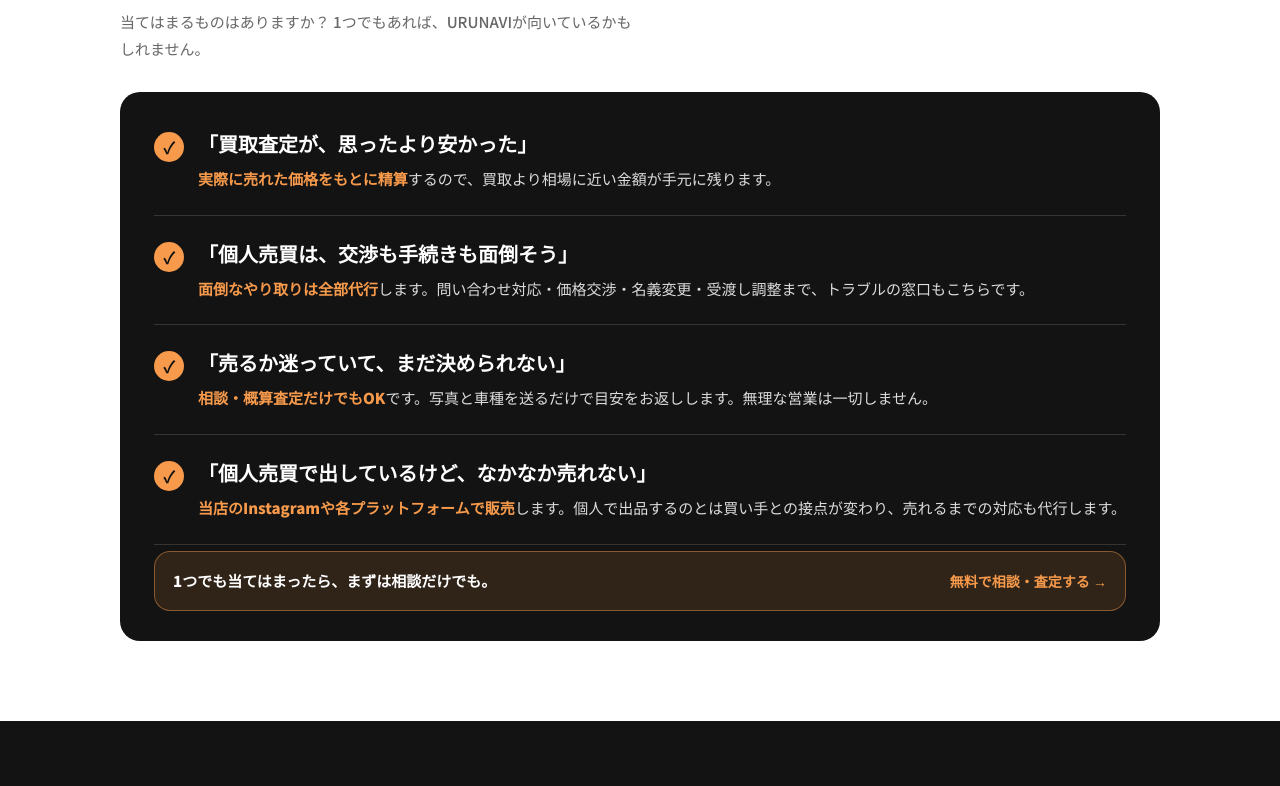
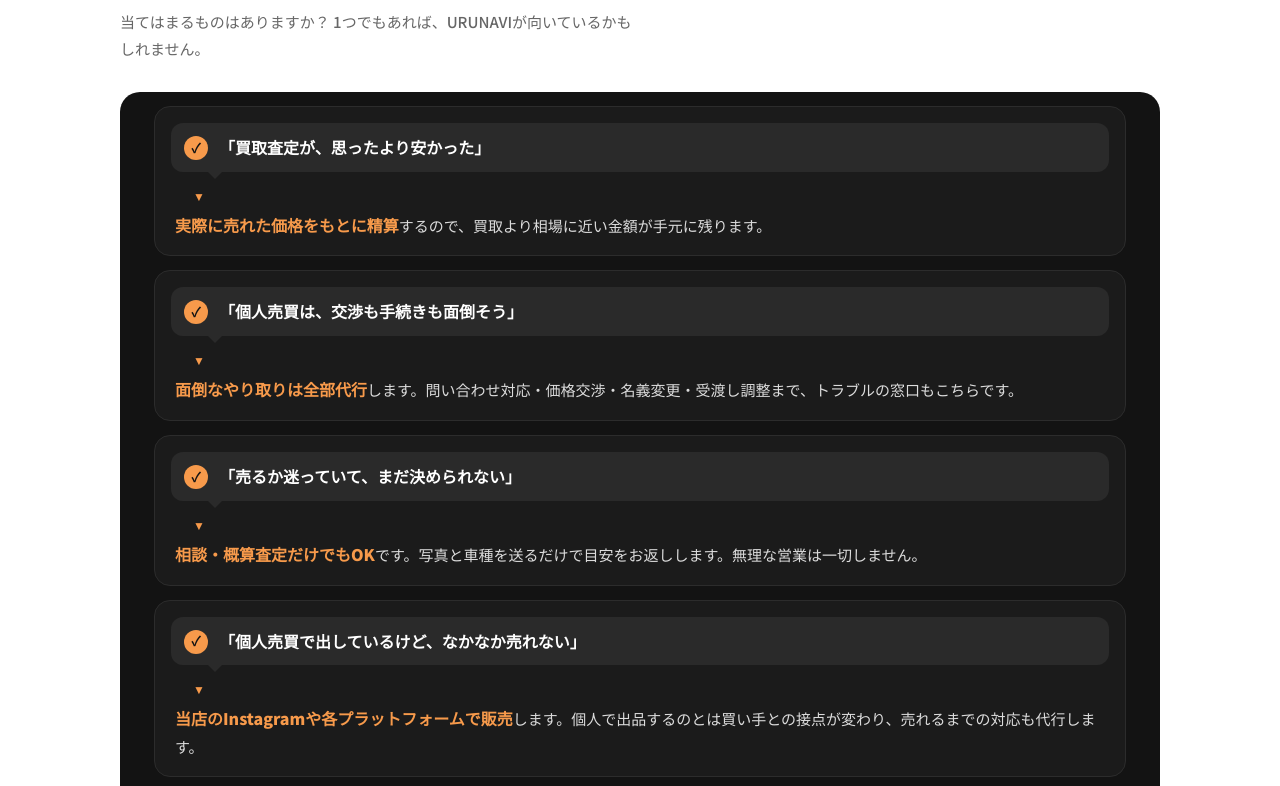
Before and after one commit to therustygarage/urunavi-LP, a plain HTML site: page index.html in a window 1280 px wide. Shown: the part 874-1660 px from the top of the page. Drawn offline with nearby package versions, Linux system fonts and the light colour scheme.

Commit message:
「こんな方へ」を吹き出し＋矢印＋答えのカード形式に変更

```diff
--- a/index.html
+++ b/index.html
@@ -98,17 +98,26 @@
   .hero-note{font-size:12px;color:#bdbdbd;margin-top:14px;}
 
   /* ---------- PAIN (checklist / voice rows) ---------- */
-  .check-panel{margin-top:30px;background:var(--black);border-radius:20px;padding:10px 22px 26px;}
-  .check-row{display:flex;gap:14px;padding:22px 0;border-bottom:1px solid rgba(255,255,255,.14);}
-  .check-row:last-of-type{border-bottom:none;}
+  .check-panel{margin-top:30px;background:var(--black);border-radius:20px;padding:22px 18px 24px;}
+  .check-card{background:#1b1b1b;border:1px solid #2c2c2c;border-radius:16px;padding:16px;margin-bottom:14px;}
+  .check-card:last-of-type{margin-bottom:0;}
+  .bubble{
+    position:relative;background:#2a2a2a;border-radius:12px;
+    padding:12px 14px 12px 48px;
+    font-size:16px;font-weight:900;color:var(--white);line-height:1.55;
+  }
+  .bubble::after{
+    content:"";position:absolute;left:36px;bottom:-7px;
+    border:8px solid transparent;border-top-color:#2a2a2a;border-bottom:0;
+  }
   .check-icon{
-    width:30px;height:30px;flex:none;margin-top:4px;border-radius:50%;
+    position:absolute;left:13px;top:13px;width:24px;height:24px;border-radius:50%;
     background:var(--orange);color:var(--black);
-    display:flex;align-items:center;justify-content:center;font-weight:900;font-size:16px;
+    display:flex;align-items:center;justify-content:center;font-weight:900;font-size:13px;
   }
-  .check-row .voice{font-size:18px;font-weight:900;color:var(--white);line-height:1.55;}
-  .check-row .answer{font-size:15px;color:#dcdcdc;margin-top:6px;line-height:1.85;}
-  .check-row .answer strong{color:var(--orange);font-weight:900;}
+  .flow-arrow{color:var(--orange);font-size:12px;font-weight:900;margin:13px 0 5px 22px;}
+  .check-card .answer{font-size:15px;color:#dcdcdc;line-height:1.8;padding:0 4px;}
+  .check-card .answer strong{color:var(--orange);font-weight:900;font-size:16px;}
   .check-foot{
     margin-top:6px;background:rgba(247,154,75,.13);border:1px solid rgba(247,154,75,.45);
     border-radius:var(--radius);padding:16px 18px;
@@ -287,33 +296,25 @@
     <h2>こんな方へ</h2>
     <p class="sec-lead">当てはまるものはありますか？ 1つでもあれば、URUNAVIが向いているかもしれません。</p>
     <div class="check-panel">
-      <div class="check-row">
-        <span class="check-icon">✓</span>
-        <div>
-          <p class="voice">「買取査定が、思ったより安かった」</p>
-          <p class="answer"><strong>実際に売れた価格をもとに精算</strong>するので、買取より相場に近い金額が手元に残ります。</p>
-        </div>
+      <div class="check-card">
+        <div class="bubble"><span class="check-icon">✓</span>「買取査定が、思ったより安かった」</div>
+        <div class="flow-arrow">▼</div>
+        <p class="answer"><strong>実際に売れた価格をもとに精算</strong>するので、買取より相場に近い金額が手元に残ります。</p>
       </div>
-      <div class="check-row">
-        <span class="check-icon">✓</span>
-        <div>
-          <p class="voice">「個人売買は、交渉も手続きも面倒そう」</p>
-          <p class="answer"><strong>面倒なやり取りは全部代行</strong>します。問い合わせ対応・価格交渉・名義変更・受渡し調整まで、トラブルの窓口もこちらです。</p>
-        </div>
+      <div class="check-card">
+        <div class="bubble"><span class="check-icon">✓</span>「個人売買は、交渉も手続きも面倒そう」</div>
+        <div class="flow-arrow">▼</div>
+        <p class="answer"><strong>面倒なやり取りは全部代行</strong>します。問い合わせ対応・価格交渉・名義変更・受渡し調整まで、トラブルの窓口もこちらです。</p>
       </div>
-      <div class="check-row">
-        <span class="check-icon">✓</span>
-        <div>
-          <p class="voice">「売るか迷っていて、まだ決められない」</p>
-          <p class="answer"><strong>相談・概算査定だけでもOK</strong>です。写真と車種を送るだけで目安をお返しします。無理な営業は一切しません。</p>
-        </div>
+      <div class="check-card">
+        <div class="bubble"><span class="check-icon">✓</span>「売るか迷っていて、まだ決められない」</div>
+        <div class="flow-arrow">▼</div>
+        <p class="answer"><strong>相談・概算査定だけでもOK</strong>です。写真と車種を送るだけで目安をお返しします。無理な営業は一切しません。</p>
       </div>
-      <div class="check-row">
-        <span class="check-icon">✓</span>
-        <div>
-          <p class="voice">「個人売買で出しているけど、なかなか売れない」</p>
-          <p class="answer"><strong>当店のInstagramや各プラットフォームで販売</strong>します。個人で出品するのとは買い手との接点が変わり、売れるまでの対応も代行します。</p>
-        </div>
+      <div class="check-card">
+        <div class="bubble"><span class="check-icon">✓</span>「個人売買で出しているけど、なかなか売れない」</div>
+        <div class="flow-arrow">▼</div>
+        <p class="answer"><strong>当店のInstagramや各プラットフォームで販売</strong>します。個人で出品するのとは買い手との接点が変わり、売れるまでの対応も代行します。</p>
       </div>
       <div class="check-foot">
         <p>1つでも当てはまったら、まずは相談だけでも。</p>
```
